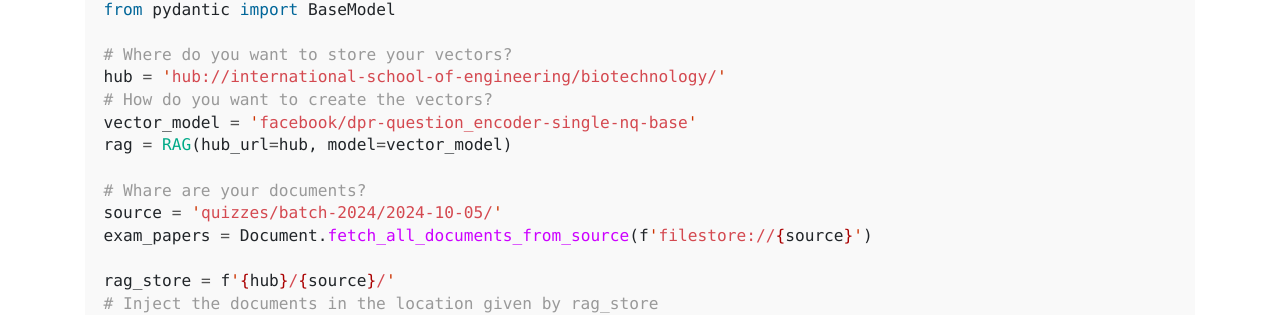
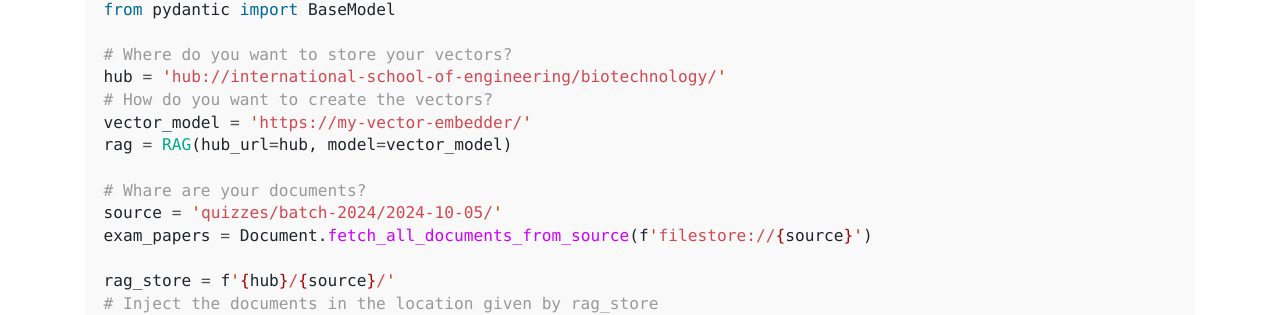
Before and after one commit to sizhky/sizhky.github.io, a Jekyll site: the page built from _posts/2024-10-05-rag-in-45-seconds.md, in a window 1280 px wide. Shown: the part 323-638 px from the top of the page. Built offline with Jekyll 4.4.1, drawn with Linux system fonts in a browser that asks for light colours; comment, search, counter and statistics services are not loaded.

Commit message:
new post

```diff
--- a/_posts/2024-10-05-rag-in-45-seconds.md
+++ b/_posts/2024-10-05-rag-in-45-seconds.md
@@ -16,7 +16,7 @@
 # Where do you want to store your vectors?
 hub = 'hub://international-school-of-engineering/biotechnology/'
 # How do you want to create the vectors?
-vector_model = 'facebook/dpr-question_encoder-single-nq-base'
+vector_model = 'https://my-vector-embedder/'
 rag = RAG(hub_url=hub, model=vector_model)
 
 # Whare are your documents?
```
